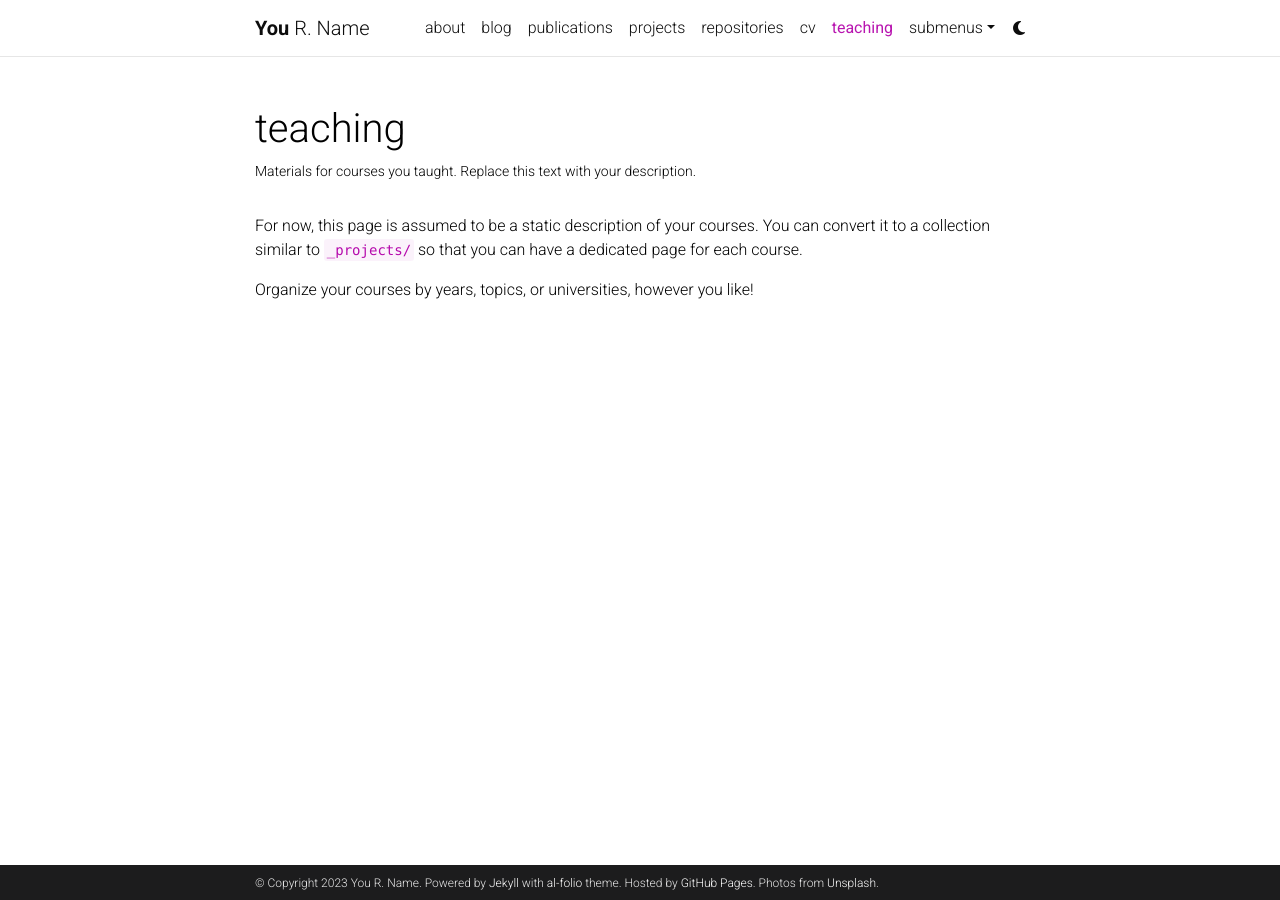
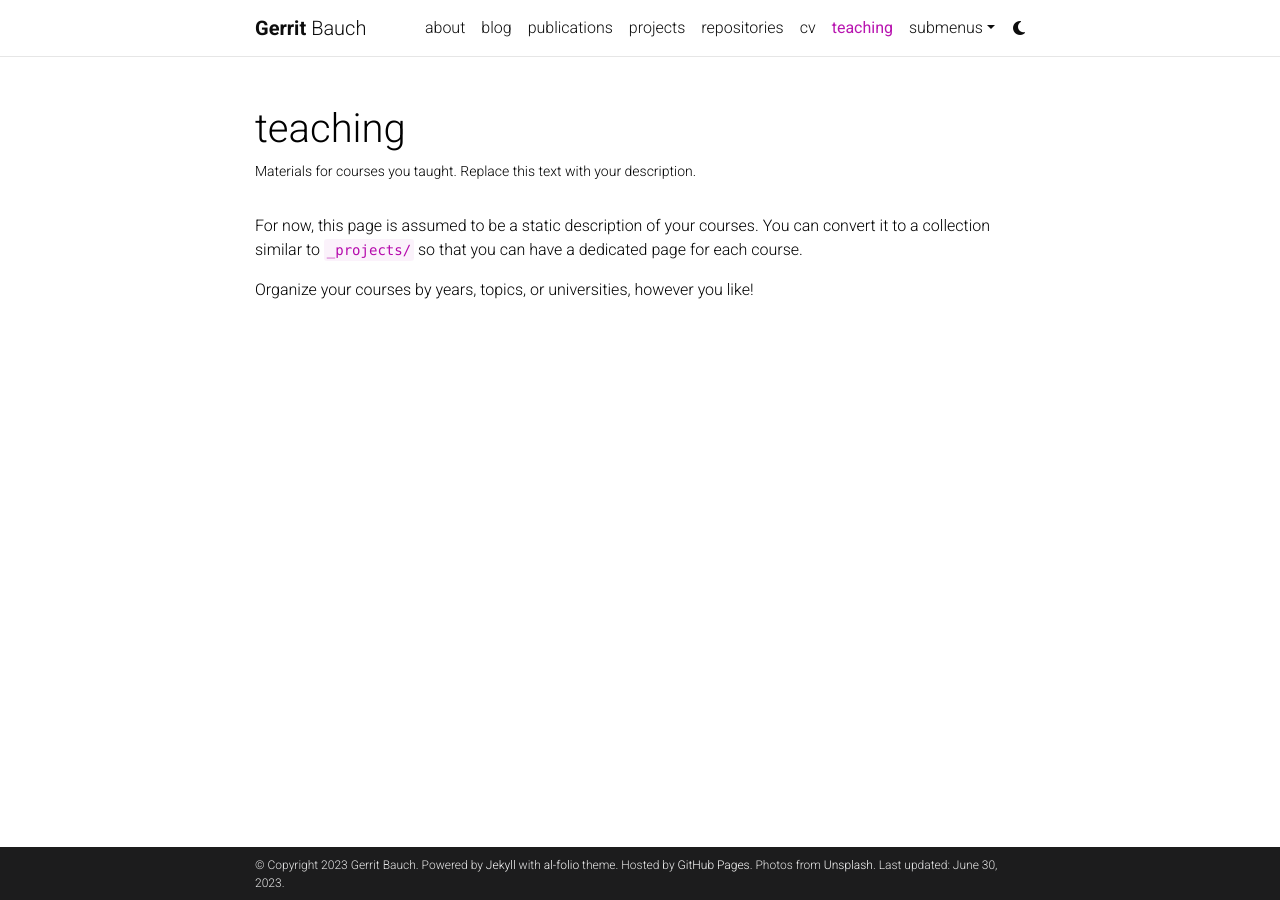
Before and after one commit to gbauch/gbauch.github.io, a Jekyll site: the page built from _pages/teaching.md, in a window 1280 px wide. Built offline with Jekyll 4.4.1, drawn with Linux system fonts in a browser that asks for light colours; comment, search, counter and statistics services are not loaded; a style sheet for code colours, icons or effects is not loaded.

Commit message:
Update _config.yml

```diff
--- a/_config.yml
+++ b/_config.yml
@@ -3,10 +3,10 @@
 # -----------------------------------------------------------------------------
 
 title: blank # the website title (if blank, full name will be used instead)
-first_name: You
-middle_name: R.
-last_name: Name
-email: you@example.com
+first_name: Gerrit
+middle_name:
+last_name: Bauch
+email: gerrit.bauch@uni-bielefeld.de
 description: > # the ">" symbol means to ignore newlines until "footer_text:"
   A simple, whitespace theme for academics. Based on [*folio](https://github.com/bogoli/-folio) design.
 footer_text: >
@@ -18,9 +18,9 @@
 lang: en # the language of your site (for example: en, fr, cn, ru, etc.)
 icon: ⚛️  # the emoji used as the favicon (alternatively, provide image name in /assets/img/)
 
-url: https://alshedivat.github.io # the base hostname & protocol for your site
-baseurl: /al-folio # the subpath of your site, e.g. /blog/
-last_updated: false # set to true if you want to display last updated in the footer
+url: https://gbauch.github.io # the base hostname & protocol for your site
+baseurl: # the subpath of your site, e.g. /blog/
+last_updated: true # set to true if you want to display last updated in the footer
 impressum_path:  # set to path to include impressum link in the footer, use the same path as permalink in a page, helps to conform with EU GDPR
 
 # -----------------------------------------------------------------------------
```
